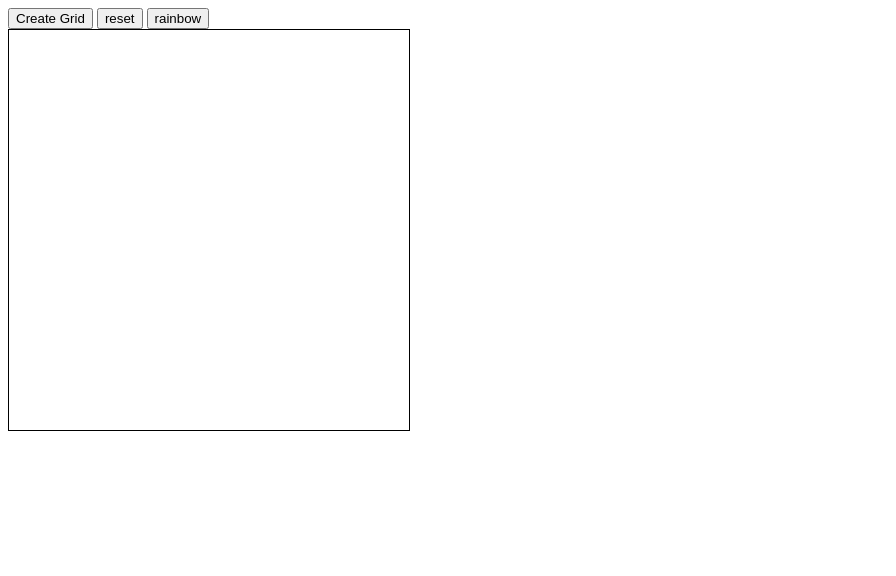
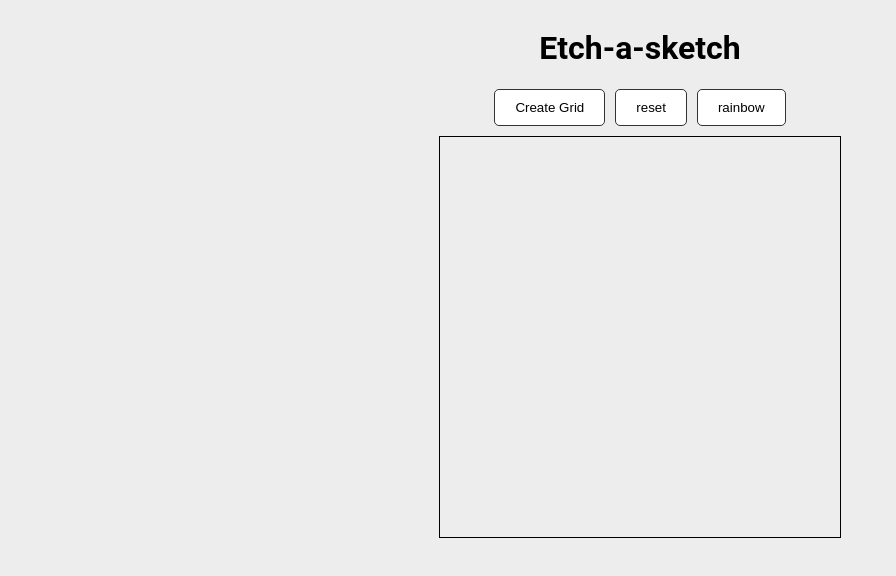
Before and after one commit to liang123993/etch-a-sketch, a plain HTML site: page index.html in a window 1280 px wide. Shown: the whole page, without its empty margins (0-896 px from the left). Drawn offline with Linux system fonts and the light colour scheme.

Commit message:
refactor: restructure HTML layout and improve button styling

```diff
--- a/index.html
+++ b/index.html
@@ -8,9 +8,20 @@
     <title>Document</title>
 </head>
 <body>
-    <button id="grid-btn">Create Grid</button>
-    <button id="reset">reset</button>
-    <button id="rainbow">rainbow</button>
-    <div id="container"></div>
+    <div id="main-wrapper">
+        <header>
+            <h1>Etch-a-sketch</h1>
+        </header>
+
+        <div id="btns">
+            <button id="grid-btn">Create Grid</button>
+            <button id="reset">reset</button>
+            <button id="rainbow">rainbow</button>
+        </div>
+
+        <div id="container">
+
+        </div>
+    </div>
 </body>
 </html>
--- a/script.js
+++ b/script.js
@@ -28,11 +28,13 @@ newGridBtn.addEventListener('click', () => {
 })
 
 function resetGrid() {
-    const gridSquares = document.querySelectorAll('div');
+    const gridSquares = document.querySelectorAll('.gridBox');
     gridSquares.forEach(square => {
-        square.style.backgroundColor = '#94e2eb'
-    })
+        square.style.backgroundColor = '#94e2eb';
+        square.style.transition = '';
+    });
 }
+
 
 resetGridBtn.addEventListener('click', resetGrid);
 
--- a/style.css
+++ b/style.css
@@ -1,3 +1,30 @@
+:root {
+    --primary-dark: #333;
+    --primary-light: #ededed;
+}
+
+body {
+    background-color: var(--primary-light);
+}
+
+#main-wrapper {
+    display: flex;
+    flex-direction: column;
+    justify-content: flex-start;
+    align-items: center;
+    font-family: 'Roboto', sans-serif;
+}
+
+#btns {
+    display: flex;
+    flex-direction: row;
+    justify-content: center;
+    align-items: center;
+    gap: 10px;
+    margin-bottom: 10px;
+
+}
+
 .gridBox {
     border: solid white;
     background-color: #94e2eb;
@@ -13,3 +40,16 @@
     height: 400px;
     border: solid black 1px;
 }
+
+button {
+    padding: 10px 20px;
+    border: 1px solid var(--primary-dark);
+    background-color: white;
+    border-radius: 5px;
+    cursor: pointer;
+}
+
+button:hover {
+    scale: 1.1;
+    background-color: hsl(43, 0%, 93%);
+}
```
